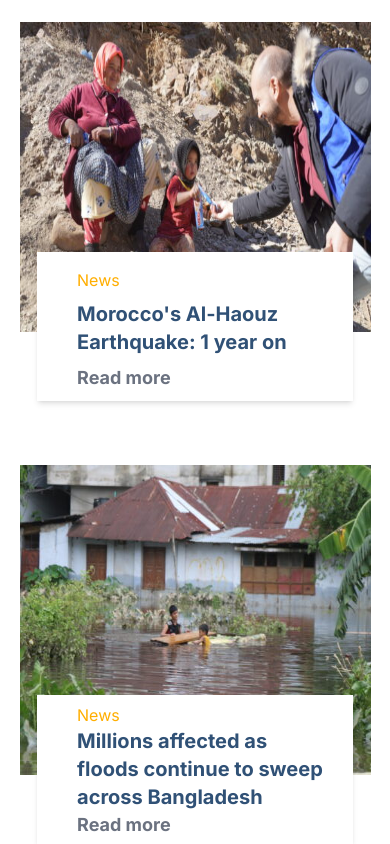
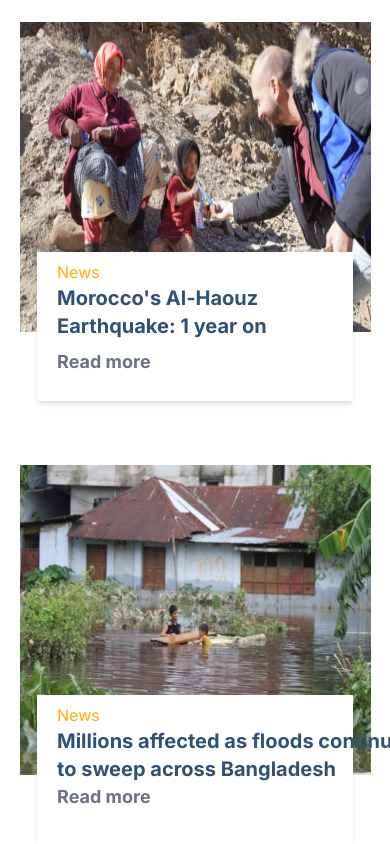
Before and after one commit to spanzyteo/islam, a Next.js app: page / in a window 390 px wide. Shown: the part 1349-2193 px from the top of the page. Built offline with nearby package versions, Linux system fonts and the light colour scheme.

Commit message:
recent modifications

```diff
--- a/app/components/FirstBody.tsx
+++ b/app/components/FirstBody.tsx
@@ -45,9 +45,9 @@ const FirstBody = () => {
                 className="h-full w-full"
               />
             </div>
-            <div className="h-[149px] w-[90%] lg:w-[514px] bg-white mt-[-5rem] shadow-md flex flex-col items-start pl-10">
-              <div className="text-[#FFAE00] mt-4">News</div>
-              <div className="text-[#305176] lg:w-[450px] w-[90%] font-bold mt-2 text-xl">
+            <div className="h-[149px] w-[90%] lg:w-[514px] bg-white mt-[-5rem] shadow-md flex flex-col items-start pl-5">
+              <div className="text-[#FFAE00] lg:mt-4 mt-2">News</div>
+              <div className="text-[#305176] lg:w-[450px] w-[90%] font-bold lg:mt-2 mt-0 text-xl">
                 Morocco&apos;s Al-Haouz Earthquake: 1 year on
               </div>
               <button className="mt-2 text-gray-500 font-bold text-lg hover:opacity-90 hover:underline">
@@ -66,9 +66,9 @@ const FirstBody = () => {
                 className="h-full w-full"
               />
             </div>
-            <div className="h-[149px] w-[90%] lg:w-[514px] bg-white mt-[-5rem] shadow-md flex flex-col items-start pl-10">
+            <div className="h-[149px] w-[90%] lg:w-[514px] bg-white mt-[-5rem] shadow-md flex flex-col items-start pl-5">
               <div className="text-[#FFAE00] lg:mt-4 mt-2">News</div>
-              <div className="text-[#305176] lg:w-[450px] w-[90%] font-bold mt-0 lg:mt-2 text-xl">
+              <div className="text-[#305176] lg:w-[450px] w-[350px] font-bold mt-0 lg:mt-2 text-xl">
                 Millions affected as floods continue to sweep across Bangladesh
               </div>
               <button className="lg:mt-2 mt-0 text-gray-500 font-bold text-lg hover:opacity-90 hover:underline">
```
